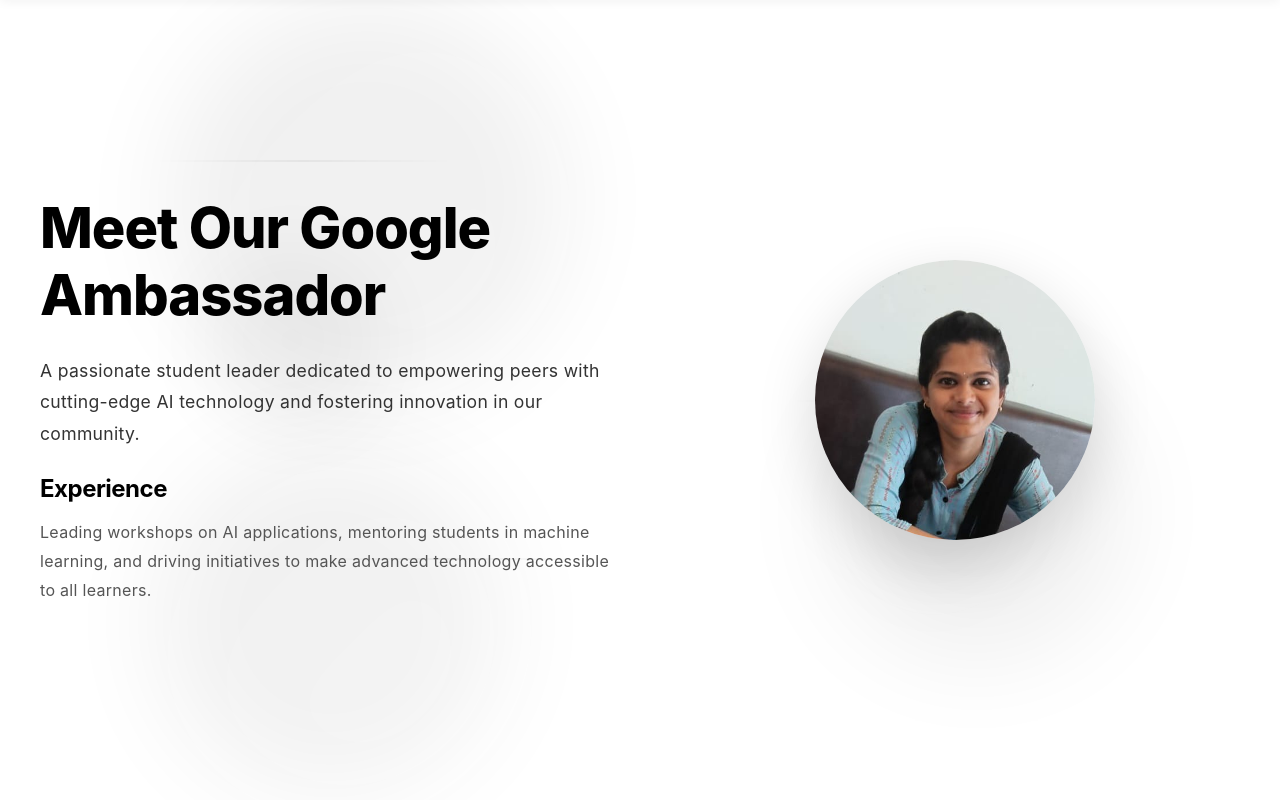
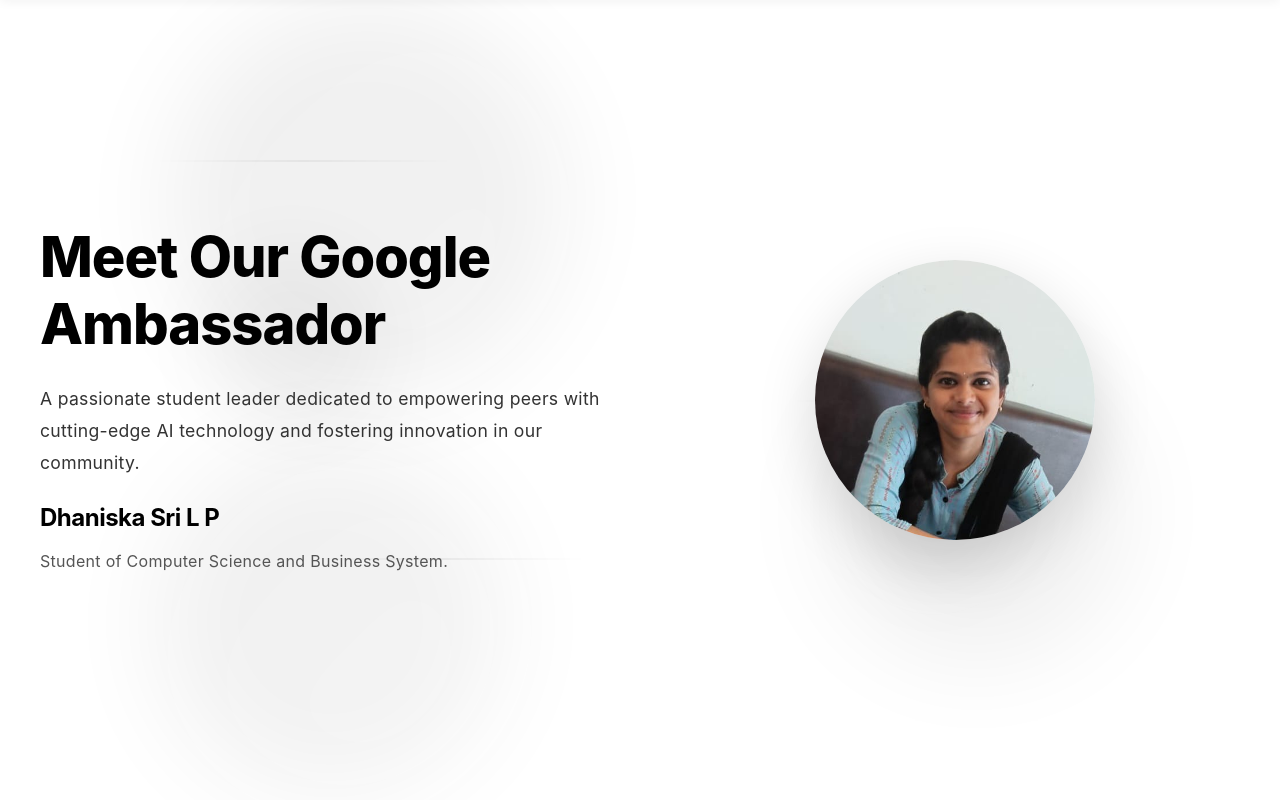
Before and after one commit to aakash-2820/ambassorder, a React (Create React App) app: page /HomePage in a window 1280 px wide. Shown: the top 800 px of the page. Built offline with nearby package versions, Linux system fonts and the light colour scheme.

Commit message:
fully commited

```diff
--- a/src/components/HomePage.js
+++ b/src/components/HomePage.js
@@ -107,10 +107,9 @@
             </p>
 
             <div className="experience-section">
-              <h2 className="experience-title">Experience</h2>
+              <h2 className="experience-title">Dhaniska Sri L P </h2>
               <p className="experience-description">
-                Leading workshops on AI applications, mentoring students in machine learning, and driving initiatives to
-                make advanced technology accessible to all learners.
+                Student of Computer Science and Business System.
               </p>
             </div>
           </div>
```
